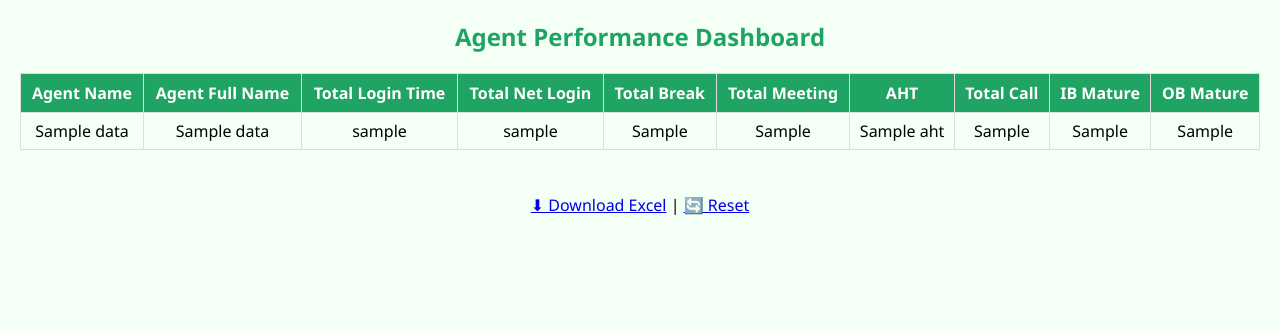
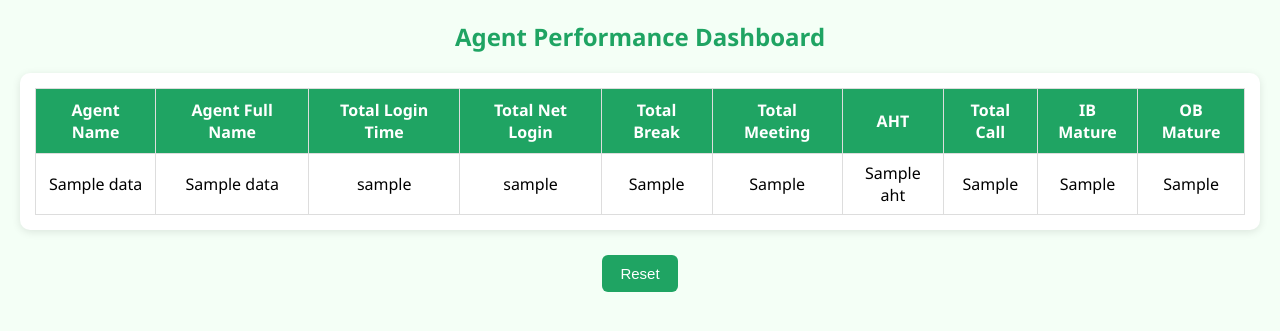
Before and after one commit to Viratmalakar/agent.performance.site, a Flask app: template templates/result.html in a window 1280 px wide. Shown: the top 331 px of the page. Run offline with Flask 3, Linux system fonts and the light colour scheme; the template is opened without the code that fills it: most values are stand-ins (such as "Sample title", 1, 10 or a date in 2020).

Commit message:
Enhance result.html with styling and table updates

```diff
--- a/templates/result.html
+++ b/templates/result.html
@@ -12,33 +12,68 @@ margin:20px;
 }
 
 h2{
+text-align:center;
 color:#1fa463;
-text-align:center;
+}
+
+.table-box{
+background:white;
+padding:15px;
+border-radius:10px;
+box-shadow:0 2px 8px rgba(0,0,0,0.1);
+overflow:auto;
+max-height:650px;
 }
 
 table{
 width:100%;
 border-collapse:collapse;
-margin-top:20px;
 }
 
 th{
 background:#1fa463;
 color:white;
-padding:8px;
+padding:10px;
 border:1px solid #ddd;
 position:sticky;
 top:0;
 }
 
 td{
-padding:7px;
+padding:8px;
 border:1px solid #ddd;
 text-align:center;
 }
 
 tbody tr:hover{
 background:#e9fff5;
+}
+
+/* 🔴 Highlight cell style */
+.redcell{
+background:#ffdddd;
+color:navy;
+font-weight:bold;
+}
+
+.buttons{
+text-align:center;
+margin-top:20px;
+}
+
+button{
+background:#1fa463;
+color:white;
+border:none;
+padding:10px 18px;
+border-radius:6px;
+font-size:15px;
+cursor:pointer;
+margin:5px;
+}
+
+button:hover{
+background:#178a55;
 }
 </style>
 </head>
@@ -47,7 +82,9 @@ background:#e9fff5;
 
 <h2>Agent Performance Dashboard</h2>
 
+<div class="table-box">
 <table>
+
 <thead>
 <tr>
 <th>Agent Name</th>
@@ -67,36 +104,36 @@ background:#e9fff5;
 {% for r in data %}
 <tr>
 
-<td>{{r["Agent Name"]}}</td>
-<td>{{r["Agent Full Name"]}}</td>
-<td>{{r["Total Login Time"]}}</td>
+<td>{{ r["Agent Name"] }}</td>
+<td>{{ r["Agent Full Name"] }}</td>
+<td>{{ r["Total Login Time"] }}</td>
 
-<td style="{% if r['__red_net'] %}color:red;font-weight:bold{% endif %}">
-{{r["Total Net Login"]}}
+<td class="{% if r['__red_net'] %}redcell{% endif %}">
+{{ r["Total Net Login"] }}
 </td>
 
-<td style="{% if r['__red_break'] %}color:red;font-weight:bold{% endif %}">
-{{r["Total Break"]}}
+<td class="{% if r['__red_break'] %}redcell{% endif %}">
+{{ r["Total Break"] }}
 </td>
 
-<td style="{% if r['__red_meet'] %}color:red;font-weight:bold{% endif %}">
-{{r["Total Meeting"]}}
+<td class="{% if r['__red_meet'] %}redcell{% endif %}">
+{{ r["Total Meeting"] }}
 </td>
 
-<td>{{r["AHT"]}}</td>
-<td>{{r["Total Call"]}}</td>
-<td>{{r["IB Mature"]}}</td>
-<td>{{r["OB Mature"]}}</td>
+<td>{{ r["AHT"] }}</td>
+<td>{{ r["Total Call"] }}</td>
+<td>{{ r["IB Mature"] }}</td>
+<td>{{ r["OB Mature"] }}</td>
 
 </tr>
 {% endfor %}
 </tbody>
+
 </table>
+</div>
 
-<br><br>
-<div style="text-align:center;">
-<a href="/export">⬇ Download Excel</a> |
-<a href="/">🔄 Reset</a>
+<div class="buttons">
+<button onclick="location.href='/'">Reset</button>
 </div>
 
 </body>
```
